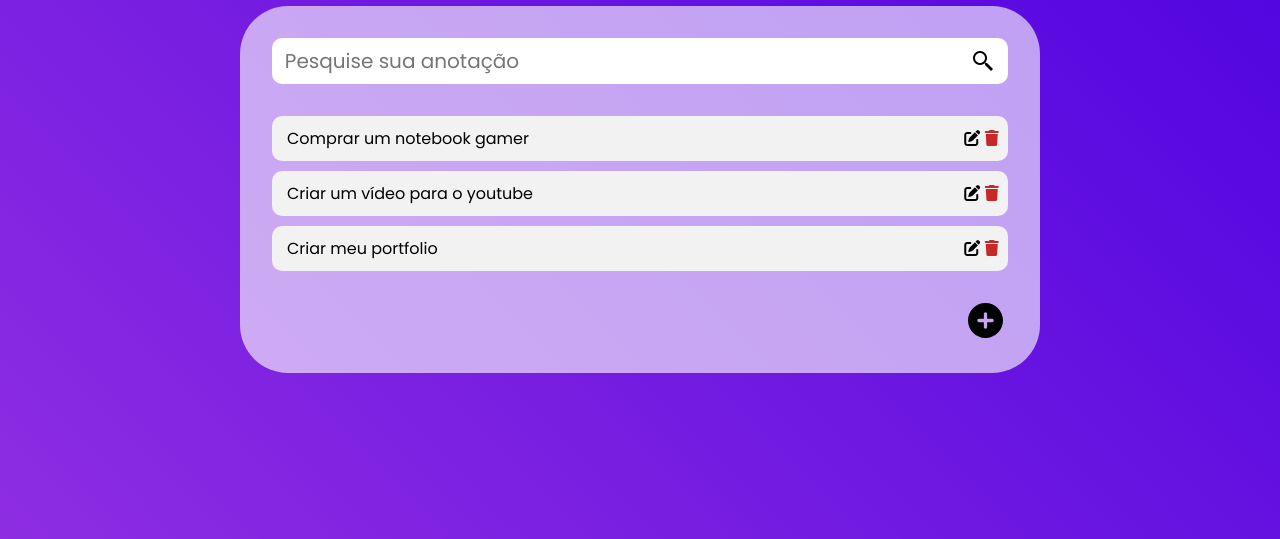
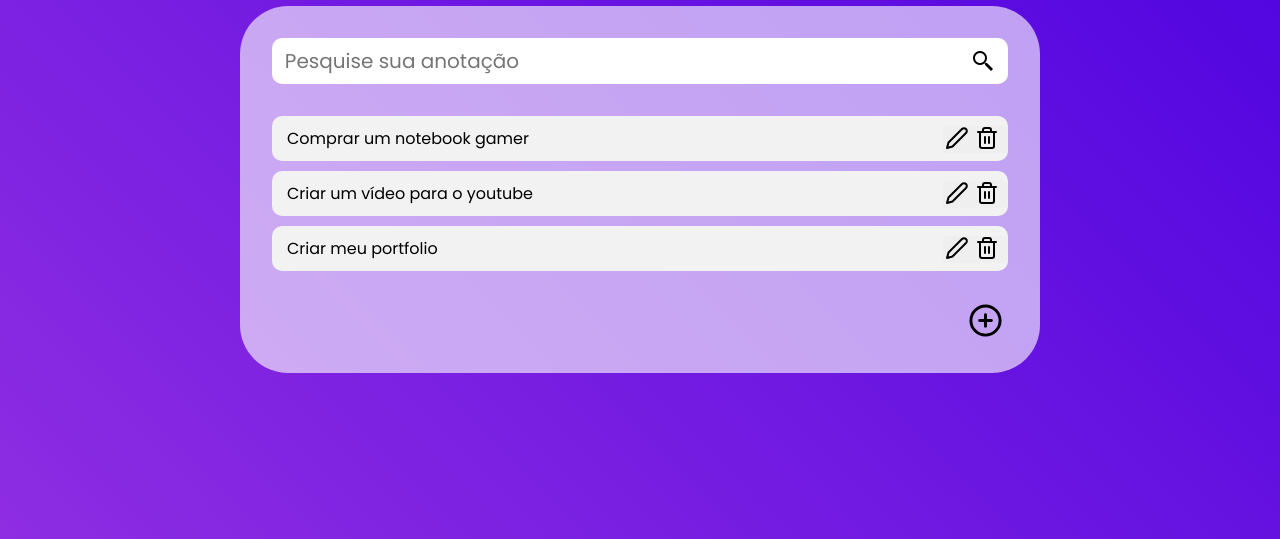
Before and after one commit to jwnathas/seletivo-loopis, a plain HTML site: page to-do.html in a window 1280 px wide. Shown: the part 261-800 px from the top of the page. Drawn offline with Linux system fonts and the light colour scheme.

Commit message:
visual upgrade

```diff
--- a/script.js
+++ b/script.js
@@ -1,3 +1,11 @@
 function funcCriar(){
     let tarefa = prompt("Digite a nova tarefa:");
 }
+
+function funcDel(){
+    let apagar = confirm("Realmente deseja apagar?");
+}
+
+function funcEdit(){
+    let editar = prompt("Digite o novo nome da tarefa:");
+}
--- a/style.css
+++ b/style.css
@@ -132,11 +132,23 @@ body {
     border-radius: 10px;
 }
 
-.list li span{
+
+.edit{
+    position: absolute;
+    right: 30px;
+    width: 35px;
+    top: 10px;
+    text-align: center;
+    border-radius: 0 3px 3px 0;
+    cursor: pointer;
+    padding-right: 0.5em;
+}
+
+.trash {
+    top: 10px;
     position: absolute;
     right: 0px;
-    color: rgb(199, 41, 41);
-    width: 45px;
+    width: 35px;
     text-align: center;
     border-radius: 0 3px 3px 0;
     cursor: pointer;
@@ -158,7 +170,3 @@ body {
 .footer img {
     width: 35px;
 }
-
-.fa-edit {
-    color: black;
-}
--- a/to-do.html
+++ b/to-do.html
@@ -1,35 +1,44 @@
 <!DOCTYPE html>
 <html lang="pt-BR">
+
 <head>
     <meta charset="UTF-8">
     <meta http-equiv="X-UA-Compatible" content="IE=edge">
     <link rel="stylesheet" href="style.css">
     <meta name="viewport" content="width=device-width, initial-scale=1.0">
     <title>Tarefas</title>
-    <script src="https://kit.fontawesome.com/a076d05399.js"></script>
 </head>
+
 <body class="content">
     <main>
         <h1>Loopis To-Do</h1><br>
-        <a href="index.html"><p>Voltar</p></a>
+        <a href="index.html">
+            <p>Voltar</p>
+        </a>
         <div class="main-to-do">
             <div class="search-box">
                 <input class="input" type="text" placeholder="Pesquise sua anotação">
                 <img src="img/searchIcon.png">
             </div>
 
-                <ul class="list">
-                    <li>Comprar um notebook gamer <span> <i  class="fas fa-edit"></i> <i class="fas fa-trash"></i></span></li>
-                    <li>Criar um vídeo para o youtube <span> <i  class="fas fa-edit"></i> <i class="fas fa-trash"></i></span></li>
-                    <li>Criar meu portfolio <span> <i class="fas fa-edit"></i> <i class="fas fa-trash"></i></span></li>
-                </ul>
+            <ul class="list">
+                <li>Comprar um notebook gamer <button class="edit" onclick="funcEdit()"><img
+                            src="img/edit-2.svg"></button> <button class="trash" onclick="funcDel()"><img
+                            src="img/trash-2.svg"></button> </li>
+                <li>Criar um vídeo para o youtube <button class="edit" onclick="funcEdit()"><img
+                            src="img/edit-2.svg"></button> <button class="trash" onclick="funcDel()"><img
+                            src="img/trash-2.svg"></button> </li>
+                <li>Criar meu portfolio <button class="edit" onclick="funcEdit()"><img src="img/edit-2.svg"></button>
+                    <button class="trash" onclick="funcDel()"><img src="img/trash-2.svg"></button> </li>
+            </ul>
 
             <div class="footer">
-                <button onclick="funcCriar()"><img src="img/circle-plus.svg"></button>
+                <button onclick="funcCriar()"><img src="img/plus-circle.svg"></button>
             </div>
         </div>
 
     </main>
 </body>
 <script src="script.js"></script>
+
 </html>
```
Also changed, not shown: img/circle-plus.svg (deleted), img/edit-2.svg (added), img/plus-circle.svg (added), img/trash-2.svg (added).
